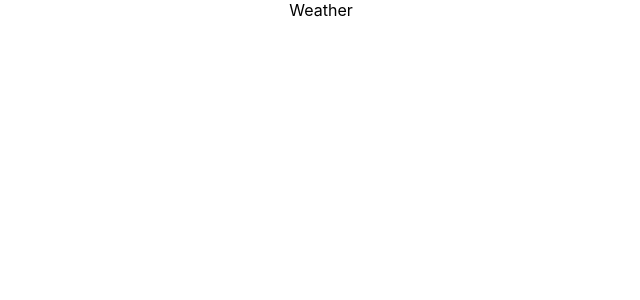
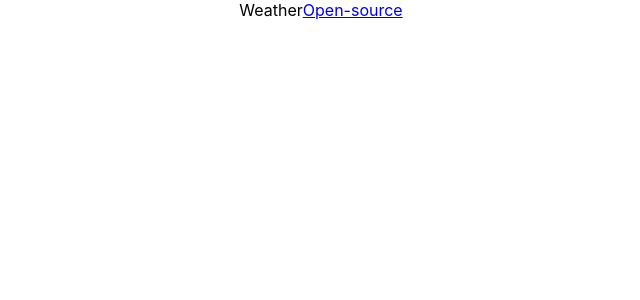
Before and after one commit to chepre1986/blossoming_weather_forecast, a React (Create React App) app: page / in a window 1280 px wide. Shown: the top 300 px of the page, without its empty margins (319-959 px from the left). Built offline with nearby package versions, Linux system fonts and the light colour scheme.

Commit message:
Added link to Open-Source

```diff
--- a/src/App.js
+++ b/src/App.js
@@ -5,7 +5,8 @@ function App() {
   return (
     <div className="App">
  Weather
-    </div>
+ <a href="https://github.com/chepre1986/blossoming_weather_forecast.git" target="_blank">Open-source</a>
+   </div>
   );
 }
 
```
